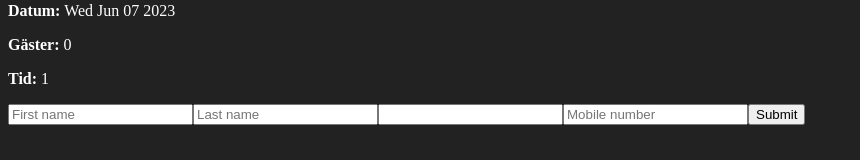
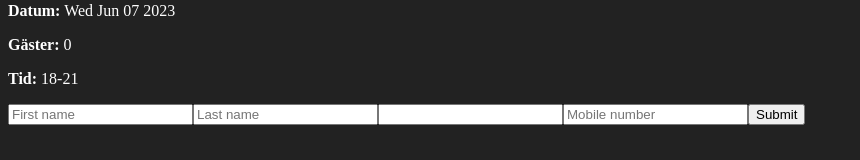
Before and after one commit to wilmawiker/therestaurant-assignment, a React (Vite) app in the folder fed22s-therestaurant/: page /book in a window 1280 px wide. Shown: the part 374-534 px from the top of the page, without its empty margins (0-860 px from the left). Built offline with nearby package versions, Linux system fonts and the light colour scheme.

Commit message:
(feat): show time of booking

```diff
--- a/fed22s-therestaurant/src/components/CustomerForm.tsx
+++ b/fed22s-therestaurant/src/components/CustomerForm.tsx
@@ -15,14 +15,11 @@ interface ICustormerFormProps {
 const CustomerForm = ({booking}: ICustormerFormProps) => {
     const { handleSubmit, register, formState: { errors } } = useForm<ICustomerFormInput>();
     const onSubmit: SubmitHandler<ICustomerFormInput> = values => console.log(values);
-    let time = "";
     return <>
     <div>
         <p><b>Datum:</b> {booking.date.toDateString()}</p>
-        <p><b>Gäster:</b> {booking.numberOfPeople}</p>
-        <p><b>Tid:</b> {
-            booking.sitting
-        }</p>
+        <p><b>Gäster:</b> {booking.numberOfPeople.toString()}</p>
+        <p><b>Tid:</b> {booking.sitting === 1 ? "18-21" : "21-23"}</p>
     </div>
     <form onSubmit={handleSubmit(onSubmit)}>
         <input type="text" placeholder="First name" {...register("firstName", {required: true, maxLength: 80})} />
```
